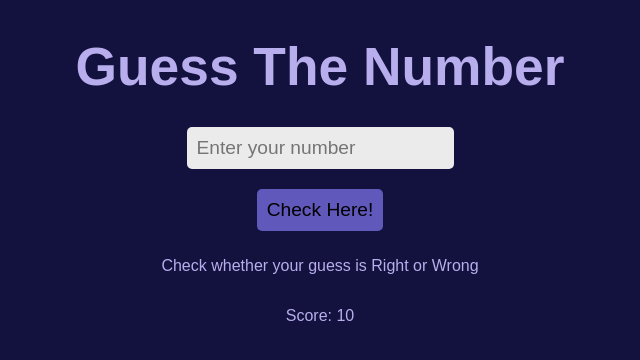
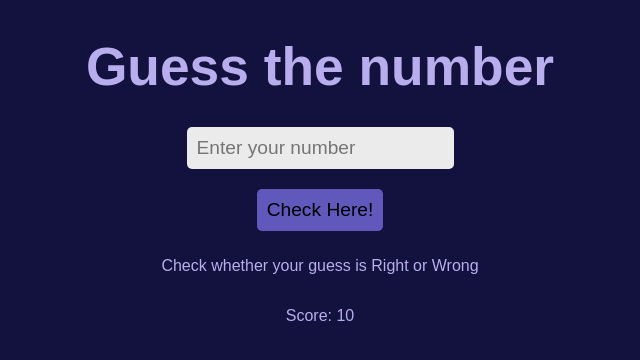
Before and after one commit to raghuls23/guess-the-number, a plain HTML site: page index.html in a window 1280 px wide. Shown: the whole page, without its empty margins (320-960 px from the left). Drawn offline with Linux system fonts and the light colour scheme.

Commit message:
Add files via upload

```diff
--- a/index.html
+++ b/index.html
@@ -4,12 +4,12 @@
     <meta charset="UTF-8">
     <!-- <meta http-equiv="refresh" content="10"> -->
     <meta name="viewport" content="width=device-width, initial-scale=1.0">
-    <title>Guess The Number</title>
+    <title>Guess the number</title>
     <link rel="icon" href="guess_number.jpg">
     <link rel="stylesheet" href="styles.css">
 </head>
 <body>
-    <h1>Guess The Number</h1>
+    <h1>Guess the number</h1>
     <input type="number"  min="0" id="guessno" placeholder="Enter your number">
     <button onclick="check()">Check Here!</button>
     <p id="result">Check whether your guess is Right or Wrong</p>
```
